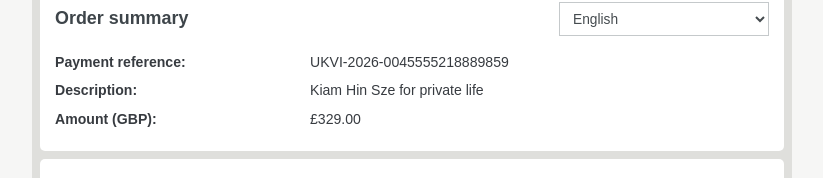
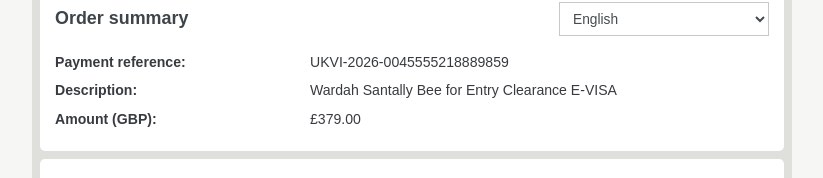
Before and after one commit to ukvac/game, a plain HTML site: page checkout.html in a window 1280 px wide. Shown: the part 144-322 px from the top of the page, without its empty margins (228-1051 px from the left). Drawn offline with Linux system fonts and the light colour scheme.

Commit message:
Update checkout.html

```diff
--- a/checkout.html
+++ b/checkout.html
@@ -29,8 +29,8 @@
       </div>
       <dl class="order-list selection-order-list">
         <div><dt>Payment reference:</dt><dd id="selection-reference">UKVI-2026-0045555218889859</dd></div>
-        <div><dt>Description:</dt><dd id="selection-description">Kiam Hin Sze for private life</dd></div>
-        <div><dt>Amount (GBP):</dt><dd id="selection-amount" class="order-amount">£329.00</dd></div>
+        <div><dt>Description:</dt><dd id="selection-description">Wardah Santally Bee for Entry Clearance E-VISA</dd></div>
+        <div><dt>Amount (GBP):</dt><dd id="selection-amount" class="order-amount">£379.00</dd></div>
       </dl>
     </section>
 
```
